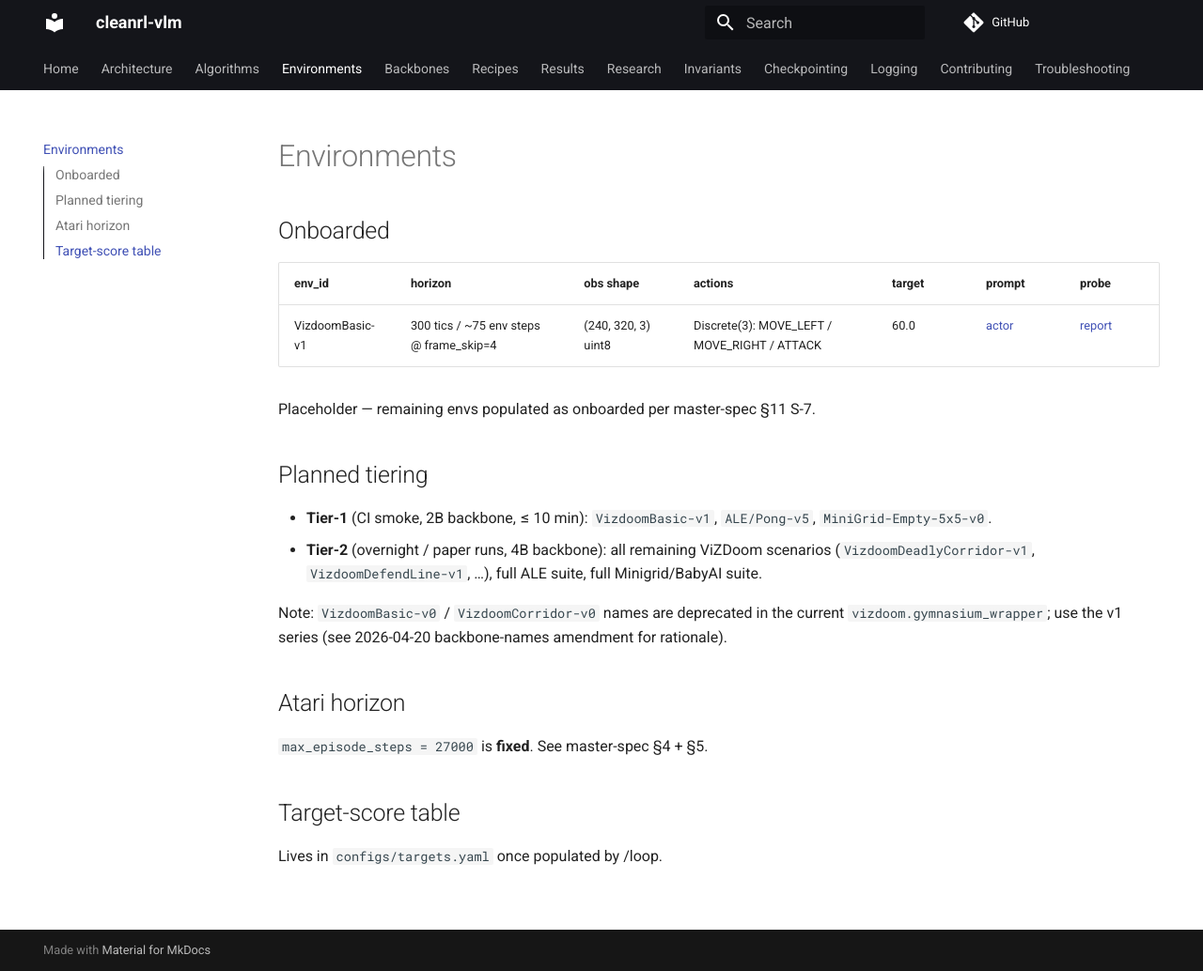
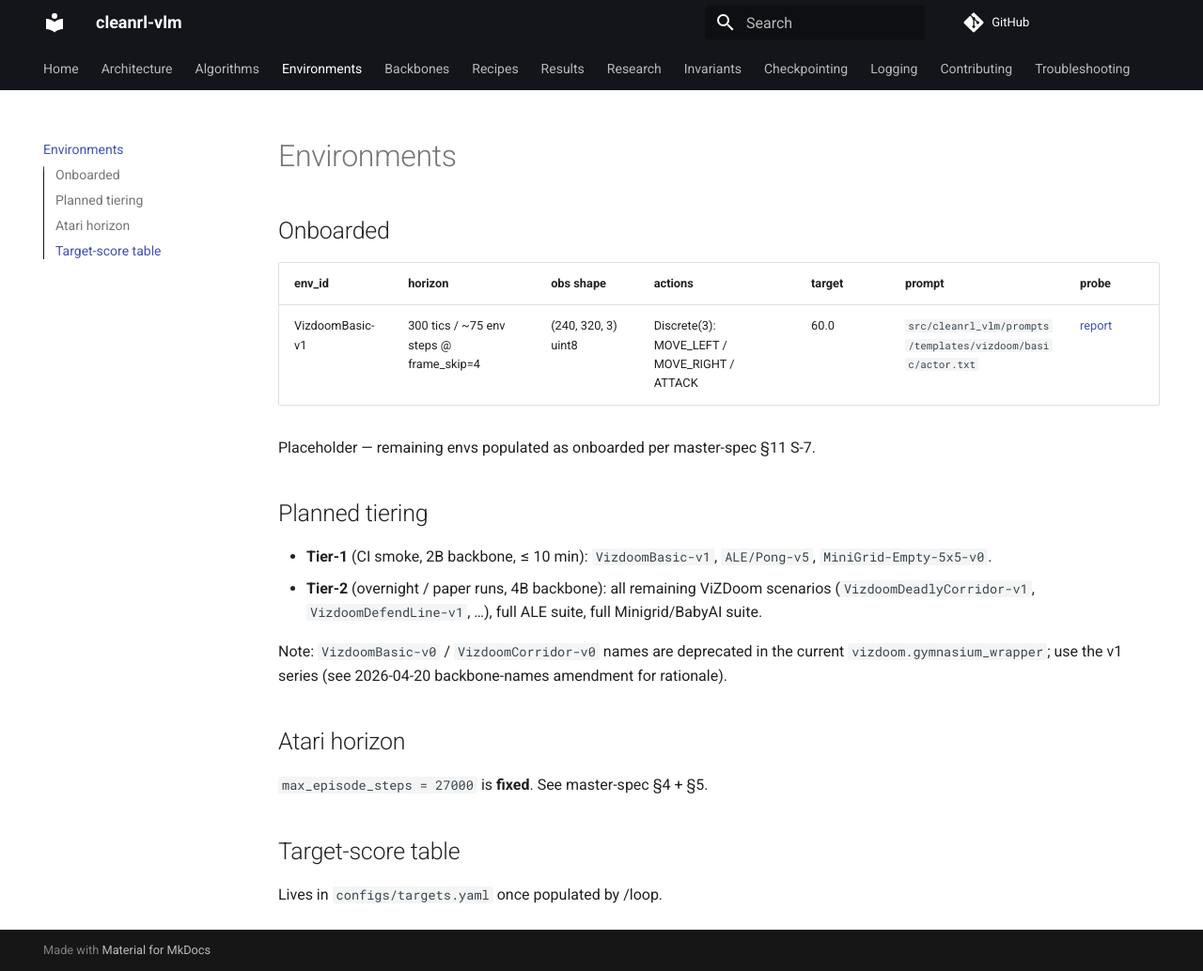
Before and after one commit to roger-creus/vlm-rl, an MkDocs documentation site: the page built from docs/ENVS.md, in a window 1280 px wide and 1034 px high. Shown: the whole window at 94% size. Built offline with MkDocs 1.6.1 and Material for MkDocs 9.7.7, drawn with Linux system fonts in a browser that asks for light colours; comment, search, counter and statistics services are not loaded.

Commit message:
docs: fix mkdocs strict-mode link — inline prompt-template path as code (not link)
Co-Authored-By: Claude Opus 4.7 (1M context) <noreply@anthropic.com>

```diff
--- a/docs/ENVS.md
+++ b/docs/ENVS.md
@@ -4,7 +4,7 @@
 
 | env_id | horizon | obs shape | actions | target | prompt | probe |
 |---|---|---|---|---|---|---|
-| VizdoomBasic-v1 | 300 tics / ~75 env steps @ frame_skip=4 | (240, 320, 3) uint8 | Discrete(3): MOVE_LEFT / MOVE_RIGHT / ATTACK | 60.0 | [actor](../src/cleanrl_vlm/prompts/templates/vizdoom/basic/actor.txt) | [report](vision_probes/VizdoomBasic-v1_qwen3-vl-2b-instruct/report.md) |
+| VizdoomBasic-v1 | 300 tics / ~75 env steps @ frame_skip=4 | (240, 320, 3) uint8 | Discrete(3): MOVE_LEFT / MOVE_RIGHT / ATTACK | 60.0 | `src/cleanrl_vlm/prompts/templates/vizdoom/basic/actor.txt` | [report](vision_probes/VizdoomBasic-v1_qwen3-vl-2b-instruct/report.md) |
 
 Placeholder — remaining envs populated as onboarded per master-spec §11 S-7.
 
```
